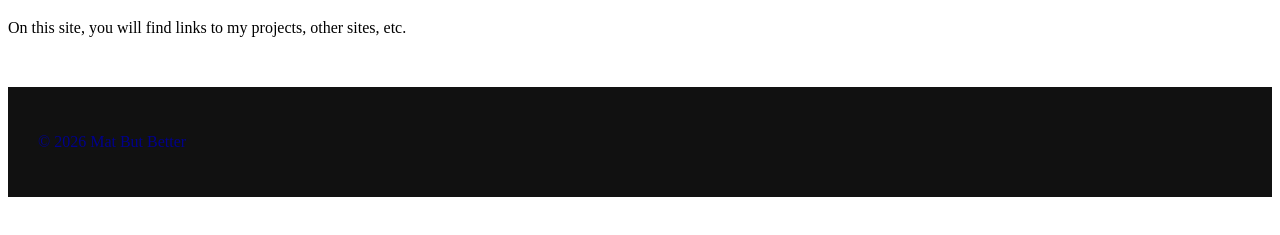
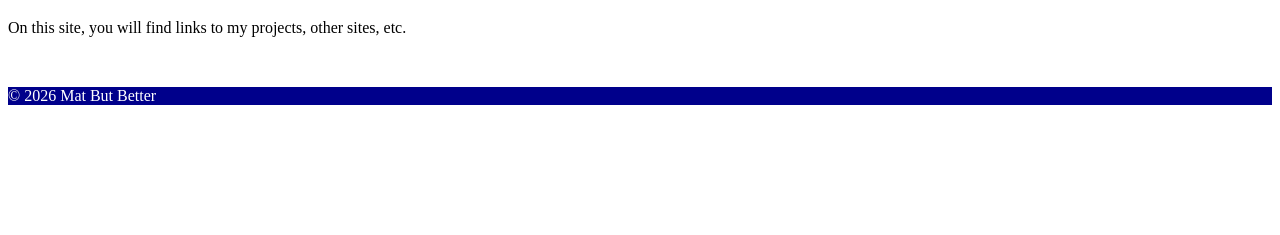
Before and after one commit to MatButBETTER/Main, a plain HTML site: page index.html in a window 1280 px wide. Shown: the part 61-296 px from the top of the page. Drawn offline with Linux system fonts and the light colour scheme.

Commit message:
Change footer background and text colors
Updated footer styles for better visibility.

```diff
--- a/index.html
+++ b/index.html
@@ -3,10 +3,9 @@
 <head>
     <style>
         footer {
-          background: #111;
-          color: darkblue;
+          background: darkblue;
+          color: white;
 
-          padding: 30px;
           margin-top: 50px;
         }
     </style>
```
